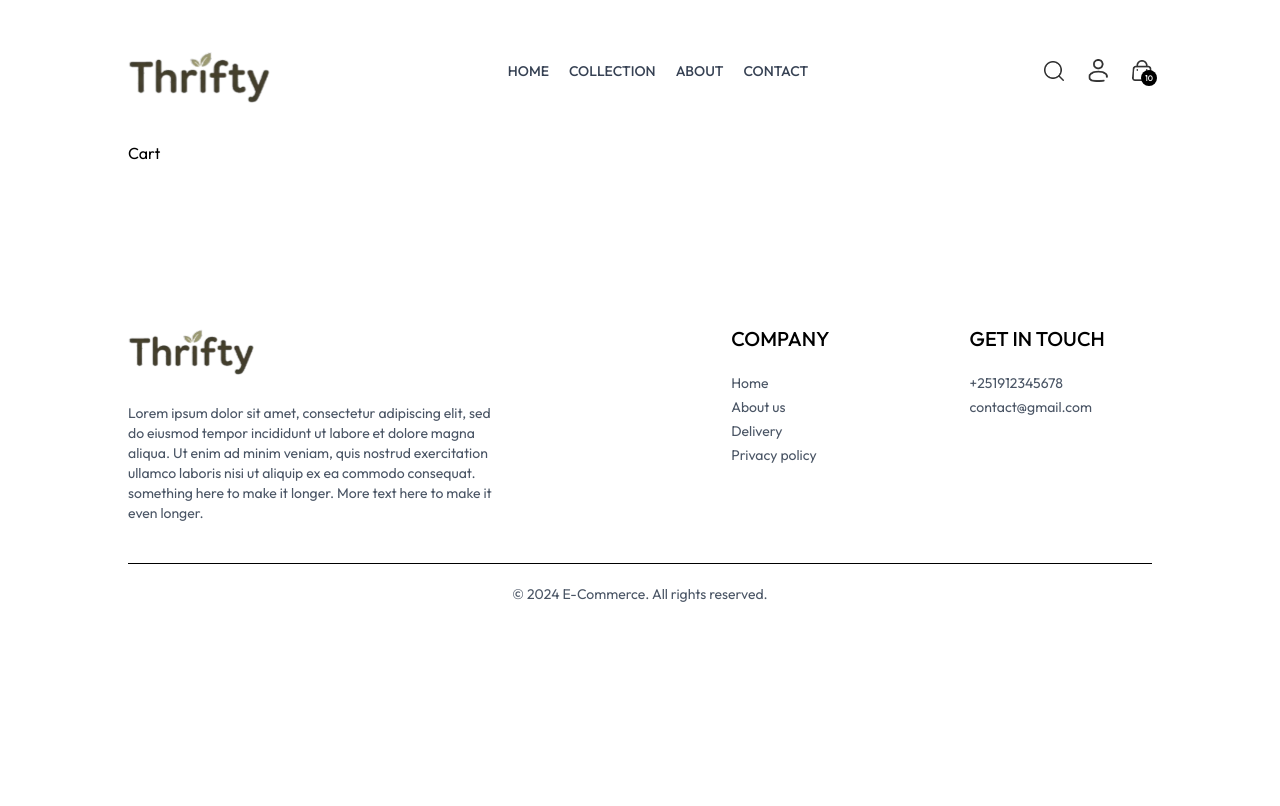
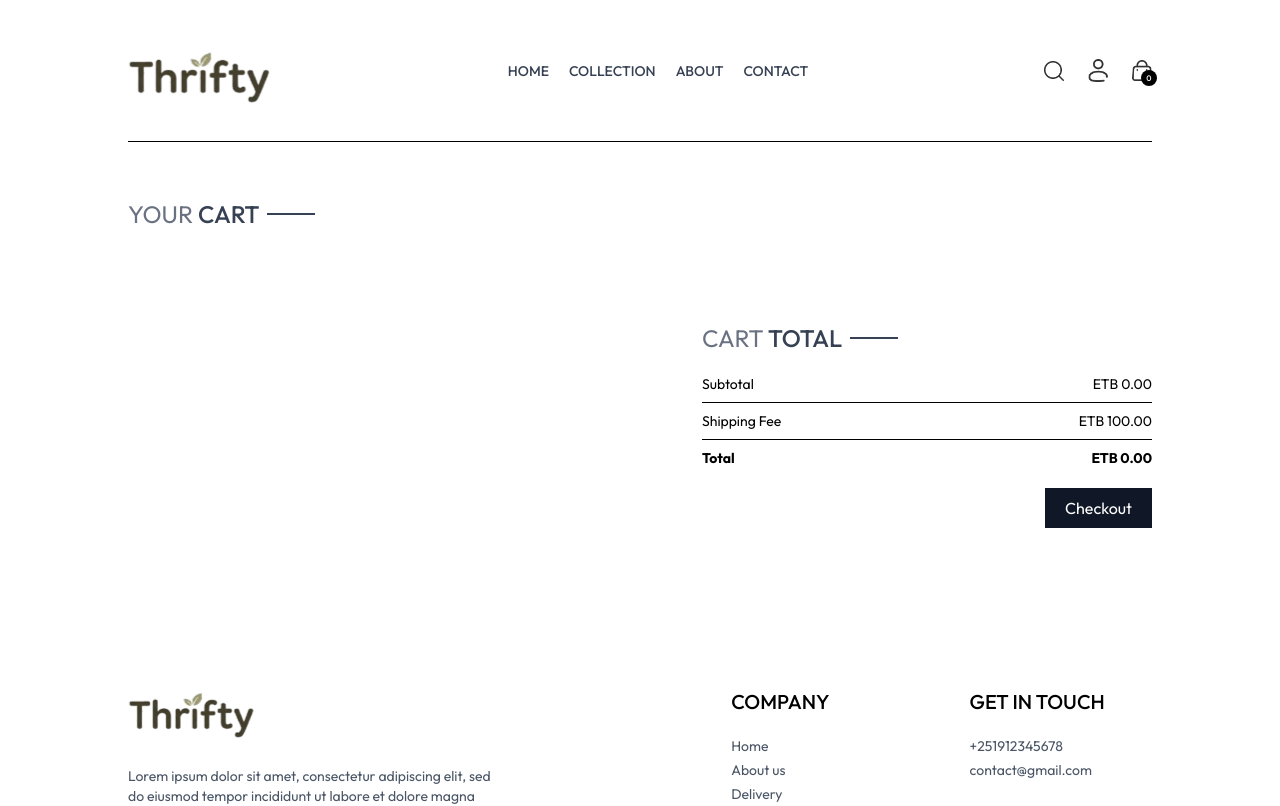
Before and after one commit to yeab-c/Thrifty, a React (Vite) app in the folder frontend/: page /cart in a window 1280 px wide. Shown: the top 806 px of the page. Built offline with nearby package versions, Linux system fonts and the light colour scheme.

Commit message:
Implement cart functionality with context updates and add CartTotal component

```diff
--- a/frontend/src/App.jsx
+++ b/frontend/src/App.jsx
@@ -18,6 +18,7 @@
 const App = () => {
   return (
     <div className='px-4 sm:px-[5vw] md:px-[7vw] lg:px-[10vw]'>
+
 
       <Nav />
       <SearchBar />
--- /dev/null
+++ b/frontend/src/components/CartTotal.jsx
@@ -0,0 +1,32 @@
+import React, { useContext } from 'react'
+import { ShopContext } from '../context/ShopContext';
+import Title from './Title';
+
+export const CartTotal = () => {
+
+    const { getCartAmmount, currency, delivery_fee } = useContext(ShopContext);
+  return (
+    <div className='w-full'>
+        <div className='text-2xl'>
+            <Title text1={'CART'} text2={'TOTAL'} />
+        </div>
+
+        <div className='flex flex-col gap-2 mt-2 text-sm'>
+            <div className='flex justify-between'>
+                <p>Subtotal</p>
+                <p>{currency} {getCartAmmount()}.00</p>
+            </div>
+            <hr />
+            <div className='flex justify-between'>
+                <p>Shipping Fee</p>
+                <p>{currency} {delivery_fee}.00</p>
+            </div>
+            <hr />
+            <div className='flex justify-between '>
+                <b>Total</b>
+                <b>{currency} {getCartAmmount() === 0 ? 0 : getCartAmmount() + delivery_fee}.00</b>
+            </div>
+        </div>
+    </div>
+  )
+}
--- a/frontend/src/components/Nav.jsx
+++ b/frontend/src/components/Nav.jsx
@@ -1,13 +1,13 @@
 import React, { useContext, useState } from 'react'
 import {assets} from "../assets/assets"
 import { Link, NavLink } from 'react-router-dom'
-import { ShopContext } from '../context/shopContext';
+import { ShopContext } from '../context/ShopContext';
 
 const Nav = () => {
 
     const [visible, setVisible] = useState(false);
 
-    const { showSearch ,setShowSearch} = useContext(ShopContext);
+    const { showSearch ,setShowSearch, getCartCount} = useContext(ShopContext);
   return (
     <div className='flex items-center justify-between py-5 font-medium'>
         <Link to="/"><img src={assets.logo} className='w-36' alt="" /></Link>
@@ -46,7 +46,7 @@
             </div>
             <Link to="/cart" className='relative'>
                 <img src={assets.cart_icon} className='w-5 min-w-5' alt="cart" />
-                <p className='absolute -right-1.25 -bottom-1.25 w-4 text-center leading-4 bg-black text-white aspect-square rounded-full text-[8px]'>10</p>
+                <p className='absolute -right-1.25 -bottom-1.25 w-4 text-center leading-4 bg-black text-white aspect-square rounded-full text-[8px]'>{getCartCount()}</p>
             </Link>
             <img onClick={()=>setVisible(true)} src={assets.menu_icon} className='w-5 cursor-pointer sm:hidden' alt="" />
         </div>
--- a/frontend/src/components/RelatedProducts.jsx
+++ b/frontend/src/components/RelatedProducts.jsx
@@ -1,5 +1,5 @@
 import React, { useContext, useEffect, useState } from 'react'
-import { ShopContext } from '../context/shopContext';
+import { ShopContext } from '../context/ShopContext';
 import Title from './Title';
 import ProductItem from './ProductItem';
 
--- a/frontend/src/components/SearchBar.jsx
+++ b/frontend/src/components/SearchBar.jsx
@@ -1,5 +1,5 @@
 import React, { useContext, useEffect, useState } from 'react'
-import { ShopContext } from '../context/shopContext';
+import { ShopContext } from '../context/ShopContext';
 import { assets } from '../assets/assets';
 import { useLocation } from 'react-router-dom';
 
--- a/frontend/src/context/ShopContext.jsx
+++ b/frontend/src/context/ShopContext.jsx
@@ -1,5 +1,7 @@
-import { createContext, useState } from "react";
+import { createContext, use, useEffect, useState } from "react";
 import { products } from "../assets/assets";
+import { toast } from "react-toastify";
+import { useNavigate } from "react-router-dom";
 
 export const ShopContext = createContext();
 
@@ -9,6 +11,74 @@
     const delivery_fee = 100;
     const [search, setSearch] = useState('');
     const [showSearch, setShowSearch] = useState(false);
+    const [cartItems, setCartItems] = useState({});
+    const navigate = useNavigate();
+
+    const addToCart = async (itemId,size) => {
+
+        if(!size){
+            toast.error('Please select a size');
+            return;
+        }
+
+        let cartData = structuredClone(cartItems);
+
+        if(cartData[itemId]){
+            if(cartData[itemId][size]){
+                cartData[itemId][size] += 1;
+            } else {
+                cartData[itemId][size] = 1;
+            }
+        } else {
+            cartData[itemId] = {};
+            cartData[itemId][size] = 1;
+        }
+        setCartItems(cartData);
+
+    }
+
+    const getCartCount = () => {
+        let TotalCount = 0;
+        for(const items in cartItems){
+            for(const item in cartItems[items]){
+                try {
+                    TotalCount += cartItems[items][item];
+                } catch (error) {
+                    console.error("Error calculating cart count:", error);
+                }
+            }
+        }
+        if (TotalCount > 99) {
+            return '99+';
+        }
+        return TotalCount;
+    }
+
+    const updateQuantity = async (itemId, size, quantity) => {
+        let cartData = structuredClone(cartItems);
+
+        cartData[itemId][size] = quantity;
+
+        setCartItems(cartData);
+    }
+
+    const getCartAmmount = () => {
+        let totalAmmount = 0;
+
+        for(const items in cartItems){
+            let itemInfo = products.find((product) => product._id === items);
+            for(const item in cartItems[items]){
+                try {
+                    if(cartItems[items][item] > 0){
+                        totalAmmount += cartItems[items][item] * itemInfo.price;
+                    }
+                } catch (error) {
+                    console.error("Error calculating cart amount:", error);
+                }
+            }
+        }
+        return totalAmmount;
+    }
 
     const value = {
         products,
@@ -17,7 +87,13 @@
         search,
         setSearch,
         showSearch,
-        setShowSearch
+        setShowSearch,
+        cartItems,
+        addToCart,
+        getCartCount,
+        updateQuantity,
+        getCartAmmount,
+        navigate
     }
 
     return (
--- a/frontend/src/pages/Cart.jsx
+++ b/frontend/src/pages/Cart.jsx
@@ -1,8 +1,76 @@
-import React from 'react'
+import React, { use, useContext, useEffect, useState } from 'react'
+import { ShopContext } from '../context/ShopContext';
+import Title from '../components/Title';
+import { assets } from '../assets/assets';
+import { CartTotal } from '../components/CartTotal';
 
 const Cart = () => {
+
+
+  const {products, currency, cartItems, updateQuantity, navigate} = useContext(ShopContext);
+
+  const [cartData, setCartData] = useState([]);
+
+  useEffect(() => {
+
+    const tempData = [];
+
+    for(const items in cartItems){
+      for(const item in cartItems[items]){
+        if(cartItems[items][item] > 0){
+          tempData.push({
+            _id: items,
+            size: item,
+            quantity: cartItems[items][item]
+          })
+        }
+      }
+    }
+    setCartData(tempData);
+
+  }, [cartItems]);
+
   return (
-    <div>Cart</div>
+    <div className='border-t pt-14'>
+      <div className='text-2xl mb-3'>
+        <Title text1={'YOUR'} text2={'CART'} />
+      </div>
+
+      <div>
+        {
+          cartData.map((item, index) => {
+            const productData = products.find((product) => product._id === item._id);
+
+            return (
+              <div key={index} className='py-4 border-t border-b text-gray-700 grid grid-cols-[4fr_0.5fr_0.5fr] sm:grid-cols-[4fr_2fr_0.5fr] items-center gap-4'>
+                <div className='flex items-start gap-6'>
+                  <img src={productData.image[0]} alt="" className='w-16 sm:w-20' />
+                  <div>
+                    <p className='text-xs sm:text-lg font-medium'>{productData.name}</p>
+                    <div className='flex items-center gap-5 mt-2'>
+                      <p>{currency} {productData.price}</p>
+                      <p className='px-2 sm:px-3 sm:py-1 border bg-slate-50'>{item.size}</p>
+                    </div>
+                  </div>
+                </div>
+                <input type="number" min={1} defaultValue={item.quantity} className='border max-w-10 sm:max-w-20 sm:px-1 py-1' onChange={(e) => e.target.value === '' || e.target.value === '0' ? null : updateQuantity(item._id, item.size, Number(e.target.value))} />
+                <img onClick={() => updateQuantity(item._id, item.size,0)} src={assets.bin_icon} className='w-4 mr-4 sm:w-5 cursor-pointer' alt="" />
+              </div>
+            )
+          })
+        }
+      </div>
+
+        <div className='flex justify-end my-20'>
+          <div className='w-full sm:w-112.5'>
+            <CartTotal />
+            <div className='w-full text-end'>
+              <button className='mt-5 px-5 py-2 bg-gray-900 text-white cursor-pointer' onClick={()=> navigate('/place-order')}>Checkout</button>
+            </div>
+          </div>
+        </div>
+
+    </div>
   )
 }
 
--- a/frontend/src/pages/Collection.jsx
+++ b/frontend/src/pages/Collection.jsx
@@ -1,5 +1,5 @@
 import React, { use, useContext, useEffect, useState } from 'react'
-import { ShopContext } from '../context/shopContext';
+import { ShopContext } from '../context/ShopContext';
 import { assets } from '../assets/assets';
 import Title from '../components/Title';
 import ProductItem from '../components/ProductItem';
--- a/frontend/src/pages/Product.jsx
+++ b/frontend/src/pages/Product.jsx
@@ -1,13 +1,13 @@
 import React, { useContext, useEffect, useState } from 'react'
 import { useParams } from 'react-router-dom';
-import { ShopContext } from '../context/shopContext';
+import { ShopContext } from '../context/ShopContext';
 import { assets } from '../assets/assets';
 import RelatedProducts from '../components/RelatedProducts';
 
 const Product = () => {
 
   const {productId} = useParams();
-  const {products, currency} = useContext(ShopContext);
+  const {products, currency, addToCart} = useContext(ShopContext);
   const [productData, setProductData] = useState(false);
   const [image, setImage] = useState('');
   const [size, setSize] = useState('');
@@ -67,7 +67,7 @@
                 ))}
               </div>
             </div>
-            <button className='bg-black text-white px-8 py-3 text-sm active:bg-gray-700'>ADD TO CART</button>
+            <button onClick={() => addToCart(productData._id, size)} className='bg-black text-white px-8 py-3 text-sm active:bg-gray-700 cursor-pointer'>ADD TO CART</button>
             <hr className='mt-8 sm:w-4/5' />
             <div className='text-sm text-gray-500 mt-5 flex flex-col gap-1'>
               <p>100% Original Product.</p>
```
